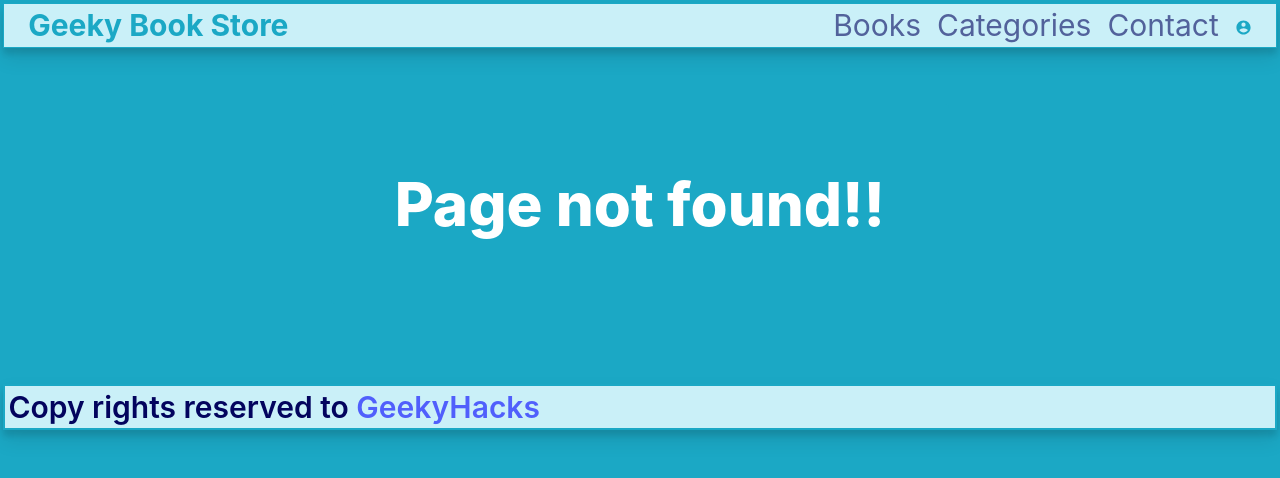
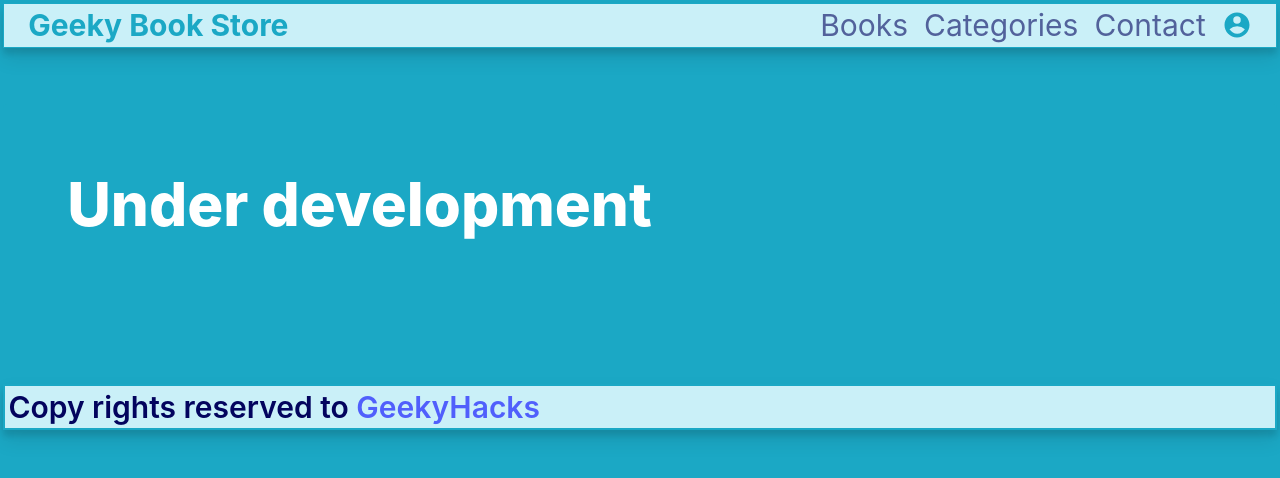
Before and after one commit to GeekyHacks/BookStore_React, a React (Create React App) app: page /BookStore_React/categories in a window 1280 px wide. Before the commit this address had no page. Shown: the top 478 px of the page. Built offline with nearby package versions, Linux system fonts and the light colour scheme.

Commit message:
Add Required changes and fixed linter errors

```diff
--- a/src/App.jsx
+++ b/src/App.jsx
@@ -1,7 +1,8 @@
 import React from 'react';
 import { Routes, Route, Link } from 'react-router-dom';
-import MainContainer from './components/MainContainer';
+import MainContainer from './components/Books';
 import Contact from './components/Contact';
+import Categories from './components/Categories';
 import Footer from './components/Footer';
 import './styles/Css/App.css';
 import accountPic from './assets/images/account-circle.svg';
@@ -35,6 +36,7 @@ function App() {
           <Route path="/BookStore_React/" element={<MainContainer />} />
           <Route path="/BookStore_React/books" element={<MainContainer />} />
           <Route path="/BookStore_React/contact" element={<Contact />} />
+          <Route path="/BookStore_React/categories" element={<Categories />} />
           <Route path="/BookStore_React/*" element={<div className="notFound"> Page not found!! </div>} />
         </Routes>
       </div>
--- /dev/null
+++ b/src/components/Books.jsx
@@ -0,0 +1,15 @@
+import BooksContainer from './Books/BooksContainer';
+import AddBook from './Books/AddBook';
+
+const Books = () => {
+  const result = (
+    <div className="Books">
+      <BooksContainer />
+      <span className="hSpan" />
+      <AddBook />
+    </div>
+  );
+  return result;
+};
+
+export default Books;
--- a/src/components/Books/Books.jsx
+++ b/src/components/Books/BooksContainer.jsx
@@ -1,8 +1,8 @@
 import Book from './Book';
 
-const Books = () => {
+const BooksContainer = () => {
   const result = (
-    <div className="Books">
+    <div className="BooksContainer">
       <Book />
       <Book />
     </div>
@@ -10,4 +10,4 @@ const Books = () => {
   return result;
 };
 
-export default Books;
+export default BooksContainer;
--- /dev/null
+++ b/src/components/Categories.jsx
@@ -0,0 +1,11 @@
+const Categories = () => {
+  const result = (
+    <div className="CategoriesComponent">
+      <h2 className="notFound"> Under development </h2>
+    </div>
+  );
+
+  return result;
+};
+
+export default Categories;
--- a/src/components/MainContainer.jsx
+++ /dev/null
@@ -1,15 +0,0 @@
-import Books from './Books/Books';
-import AddBook from './Books/AddBook';
-
-const MainContainer = () => {
-  const result = (
-    <div className="MainContainer">
-      <Books />
-      <span className="hSpan" />
-      <AddBook />
-    </div>
-  );
-  return result;
-};
-
-export default MainContainer;
--- a/src/styles/Css/App.css
+++ b/src/styles/Css/App.css
@@ -15,11 +15,6 @@ body {
   justify-content: center;
   align-items: stretch;
   white-space: nowrap;
-}
-
-body img {
-  max-width: 20px;
-  max-height: 17px;
 }
 
 body h2,
@@ -59,6 +54,10 @@ button:focus {
 .bookstoreTitle {
   color: #1ba8c5;
   font-weight: 700;
+  display: flex;
+  flex-direction: column;
+  justify-content: center;
+  align-items: center;
 }
 
 .fullWebsite {
@@ -70,7 +69,7 @@ button:focus {
 }
 
 .App,
-.Books {
+.BooksContainer {
   display: flex;
   flex-direction: column;
   justify-content: center;
@@ -187,12 +186,12 @@ footer a {
 
 .BookDetails,
 .BookChapter,
-.MainContainer {
+.Books {
   display: flex;
   flex-direction: column;
   justify-content: center;
   align-items: stretch;
-  gap: 1.5rem;
+  gap: 0.5rem;
 }
 
 .BookDetails {
@@ -281,11 +280,16 @@ nav {
   display: flex;
   flex-direction: row;
   align-items: center !important;
+  justify-content: center;
   gap: 1rem;
 }
 
 .navBar div span {
   align-self: center !important;
+}
+
+.accountPic {
+  max-width: 17px;
 }
 
 .HomeComponent {
@@ -341,6 +345,10 @@ nav {
     font-size: 18px;
   }
 
+  .accountPic {
+    max-width: 25px;
+  }
+
   .navBar {
     padding: 0.2rem 1.5rem;
   }
@@ -353,6 +361,10 @@ nav {
 @media (min-width: 999px) {
   body {
     font-size: 25px;
+  }
+
+  .accountPic {
+    max-width: 30px;
   }
 
   .headSpan {
--- a/src/styles/Sass/App.sass
+++ b/src/styles/Sass/App.sass
@@ -14,13 +14,11 @@ body
     align-items: stretch
     white-space: nowrap
 
-    img
-        max-width: 20px
-        max-height: 17px
     h2, span, h3
         color: $fontColor
         font-weight: 600
         font-size: 1em
+
 button
     @include button
     padding: 3px 8px
@@ -32,6 +30,10 @@ button
 .bookstoreTitle
     color: $secondarycolor
     font-weight: 700
+    @include columnFlex
+    justify-content: center
+    align-items: center
+
 
 .fullWebsite
     @include columnFlex
@@ -39,7 +41,7 @@ button
     align-items: stretch
     gap: 2rem
 
-.App,.Books
+.App,.BooksContainer
     @include columnFlex
     justify-content: center
     // align-items: center
@@ -116,11 +118,11 @@ footer
         button
             flex: .2
 
-.BookDetails,.BookChapter, .MainContainer
+.BookDetails,.BookChapter, .Books
     @include columnFlex
     justify-content: center
     align-items: stretch
-    gap: 1.5rem
+    gap: .5rem
 
 .BookDetails
     gap: .2rem
@@ -186,10 +188,15 @@ nav
     div
         @include rowFlex
         align-items: center !important
+        justify-content: center
         gap: 1rem
 
         span
             align-self: center !important
+
+
+.accountPic
+    max-width: 17px
 
 .HomeComponent
     text-align: left
@@ -232,6 +239,9 @@ nav
     body
 
         font-size: 18px
+    .accountPic
+        max-width: 25px
+
     .navBar
         padding: .2rem 1.5rem
     .headSpan
@@ -240,6 +250,9 @@ nav
 @media (min-width: 999px)
     body
         font-size: 25px
+    .accountPic
+        max-width: 30px
+
     .headSpan
         height: 2.8rem
 
```
Also changed, not shown: 1 other file (tests, documents, lock files or other folders).
